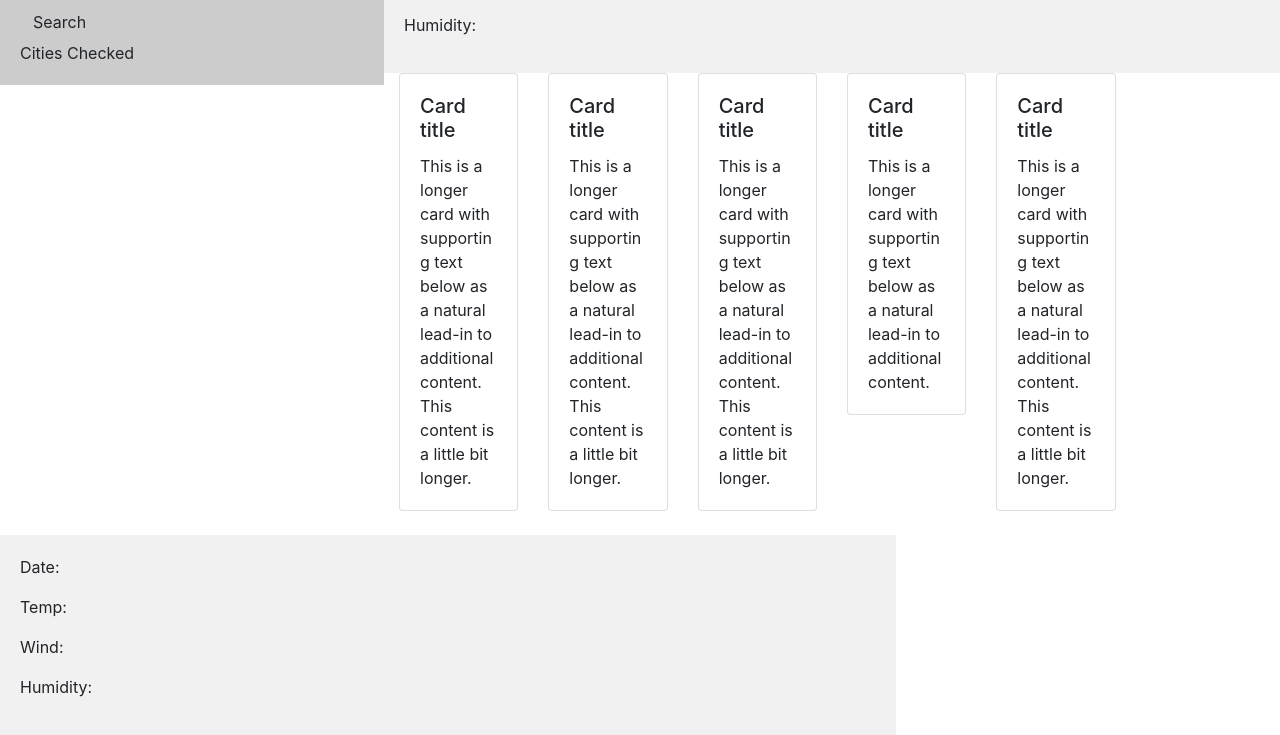
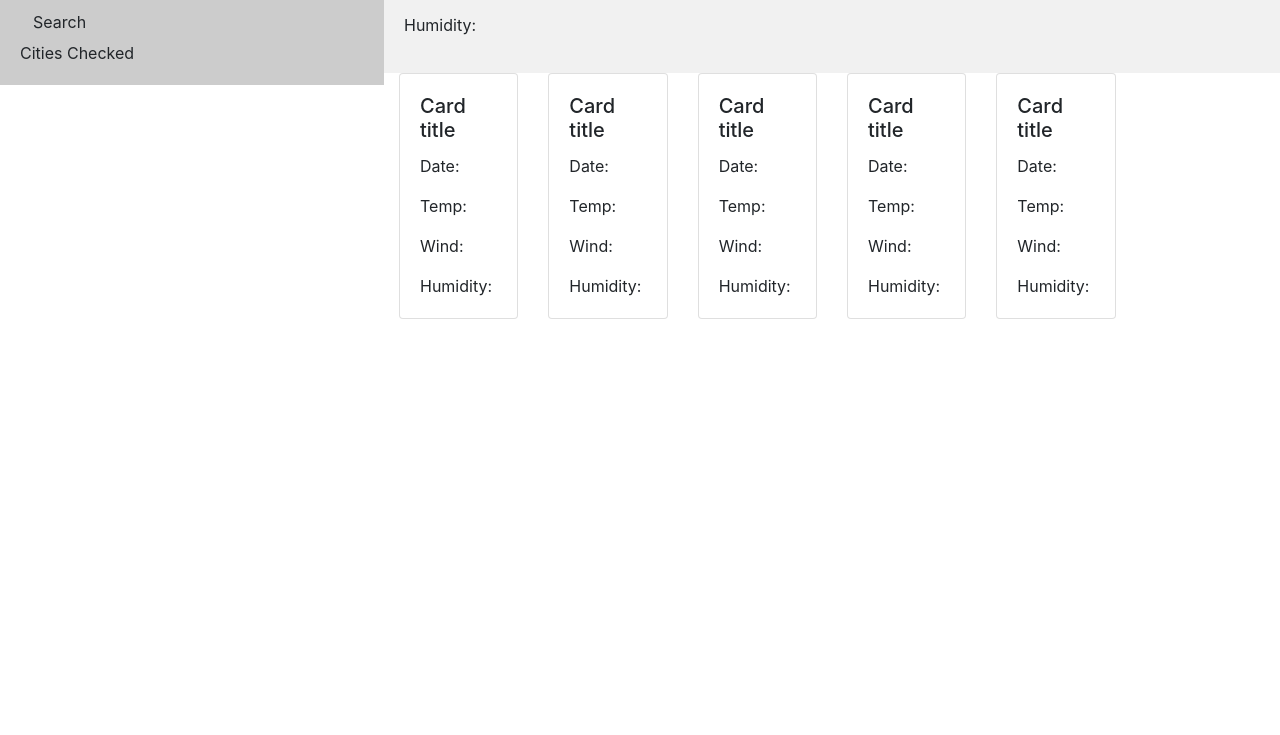
Before and after one commit to ArneTripolone/weather_dashboard, a plain HTML site: page index.html in a window 1280 px wide. Shown: the part 183-918 px from the top of the page. After the commit the page ends 800 px from the top, so only its background shows below. Drawn offline with nearby package versions, Linux system fonts and the light colour scheme.

Commit message:
improved bootstrap cards

```diff
--- a/index.html
+++ b/index.html
@@ -35,7 +35,10 @@
           <div class="card">
             <div class="card-body">
               <h5 class="card-title">Card title</h5>
-              <p class="card-text">This is a longer card with supporting text below as a natural lead-in to additional content. This content is a little bit longer.</p>
+              <p id="citydatef1" class="card-text">Date: </p>
+              <p id="citytempf1" class="card-text">Temp: </p>
+              <p id="citywindf1" class="card-text">Wind: </p>
+              <p id="cityhumidityf1" class="card-text">Humidity: </p>
             </div>
           </div>
         </div>
@@ -43,7 +46,10 @@
           <div class="card">
             <div class="card-body">
               <h5 class="card-title">Card title</h5>
-              <p class="card-text">This is a longer card with supporting text below as a natural lead-in to additional content. This content is a little bit longer.</p>
+              <p id="citydatef1" class="card-text">Date: </p>
+              <p id="citytempf1" class="card-text">Temp: </p>
+              <p id="citywindf1" class="card-text">Wind: </p>
+              <p id="cityhumidityf1" class="card-text">Humidity: </p>
             </div>
           </div>
         </div>
@@ -51,7 +57,10 @@
           <div class="card">
             <div class="card-body">
               <h5 class="card-title">Card title</h5>
-              <p class="card-text">This is a longer card with supporting text below as a natural lead-in to additional content. This content is a little bit longer.</p>
+              <p id="citydatef1" class="card-text">Date: </p>
+              <p id="citytempf1" class="card-text">Temp: </p>
+              <p id="citywindf1" class="card-text">Wind: </p>
+              <p id="cityhumidityf1" class="card-text">Humidity: </p>
             </div>
           </div>
         </div>
@@ -59,7 +68,10 @@
           <div class="card">
             <div class="card-body">
               <h5 class="card-title">Card title</h5>
-              <p class="card-text">This is a longer card with supporting text below as a natural lead-in to additional content.</p>
+              <p id="citydatef1" class="card-text">Date: </p>
+              <p id="citytempf1" class="card-text">Temp: </p>
+              <p id="citywindf1" class="card-text">Wind: </p>
+              <p id="cityhumidityf1" class="card-text">Humidity: </p>
             </div>
           </div>
         </div>
@@ -67,20 +79,17 @@
           <div class="card">
             <div class="card-body">
               <h5 class="card-title">Card title</h5>
-              <p class="card-text">This is a longer card with supporting text below as a natural lead-in to additional content. This content is a little bit longer.</p>
+              <p id="citydatef1" class="card-text">Date: </p>
+              <p id="citytempf1" class="card-text">Temp: </p>
+              <p id="citywindf1" class="card-text">Wind: </p>
+              <p id="cityhumidityf1" class="card-text">Humidity: </p>
             </div>
           </div>
         </div>
       </div>
     </div>
-      <article id="forecast">
-      <p id="citydatef1">Date: </p>
-      <p id="citytempf1">Temp: </p>
-      <p id="citywindf1">Wind: </p>
-      <p id="cityhumidityf1">Humidity: </p>
-      </article>
-
 <script src="script.js"></script>
+<script src="https://cdnjs.cloudflare.com/ajax/libs/jquery/3.5.1/jquery.slim.min.js"></script>
 <script src="https://cdnjs.cloudflare.com/ajax/libs/popper.js/1.16.1/umd/popper.min.js"></script>
 <script src="https://cdnjs.cloudflare.com/ajax/libs/twitter-bootstrap/4.5.0/js/bootstrap.min.js"></script>
 </body>
```
